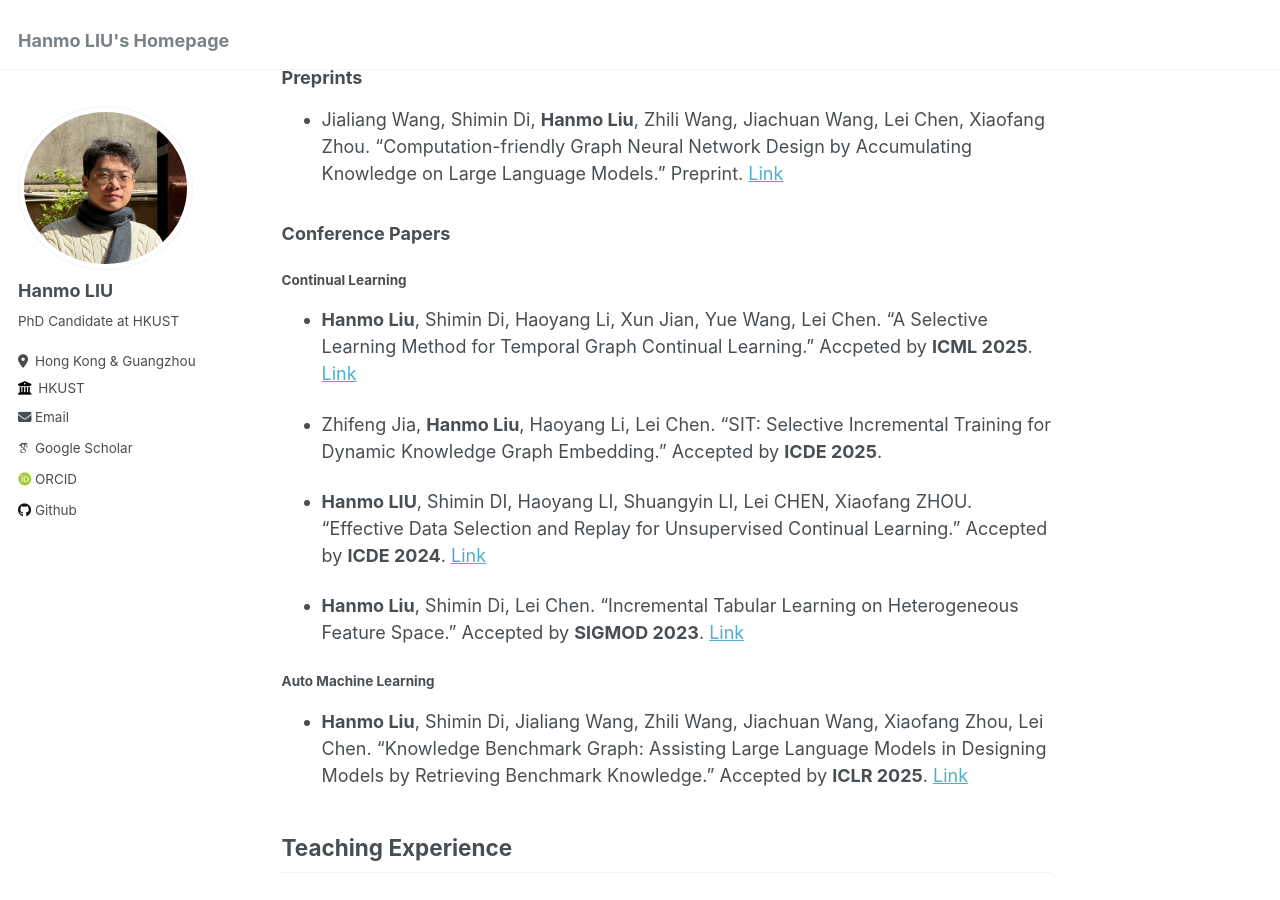
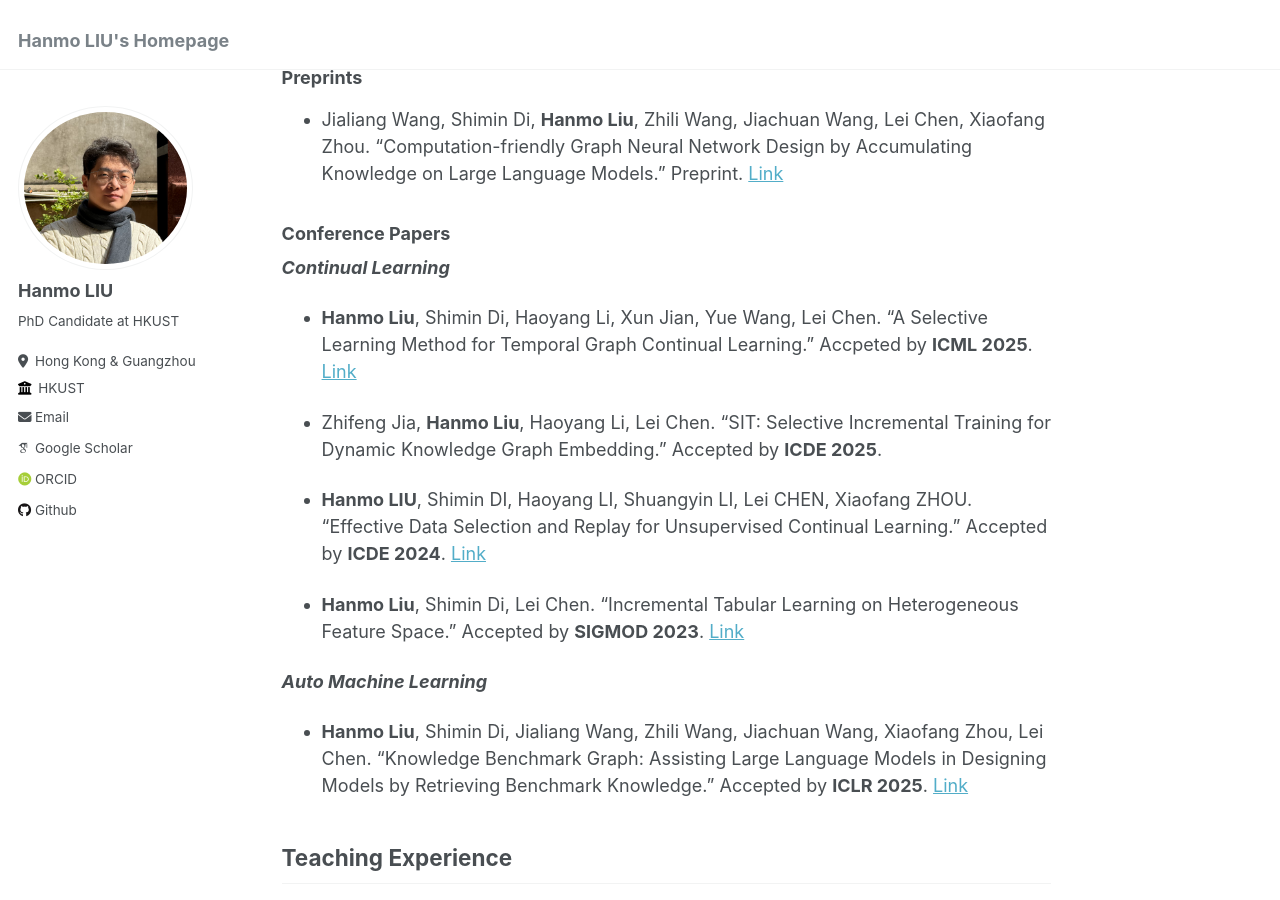
Before and after one commit to liuhanmo321/liuhanmo321.github.io, a Jekyll site: the page built from _pages/about.md, in a window 1280 px wide and 900 px high, scrolled down 387 px. Built offline with Jekyll 4.4.1, drawn with Linux system fonts in a browser that asks for light colours; some web fonts are replaced.

Commit message:
Refine Profile

```diff
--- a/_pages/about.md
+++ b/_pages/about.md
@@ -19,7 +19,7 @@ I am a forth-year PhD candidate in Data Science and Analytics, HKUST. My reserac
 
 ### Conference Papers
 
-#### Continual Learning
+***Continual Learning***
 
 - **Hanmo Liu**, Shimin Di, Haoyang Li, Xun Jian, Yue Wang, Lei Chen. "A Selective Learning Method for Temporal Graph Continual Learning." Accpeted by **ICML 2025**. [Link](https://arxiv.org/abs/2503.01580)
 
@@ -30,7 +30,7 @@ I am a forth-year PhD candidate in Data Science and Analytics, HKUST. My reserac
 
 - **Hanmo Liu**, Shimin Di, Lei Chen. "Incremental Tabular Learning on Heterogeneous Feature Space." Accepted by **SIGMOD 2023**. [Link](https://dl.acm.org/doi/10.1145/3588698)
 
-#### Auto Machine Learning
+***Auto Machine Learning***
 
 - **Hanmo Liu**, Shimin Di, Jialiang Wang, Zhili Wang, Jiachuan Wang, Xiaofang Zhou, Lei Chen. "Knowledge Benchmark Graph: Assisting Large Language Models in Designing Models by Retrieving Benchmark Knowledge." Accepted by **ICLR 2025**. [Link](https://openreview.net/forum?id=49fIu0yDJ4&referrer=%5BAuthor%20Console%5D(%2Fgroup%3Fid%3DICLR.cc%2F2025%2FConference%2FAuthors%23your-submissions))
 
```
